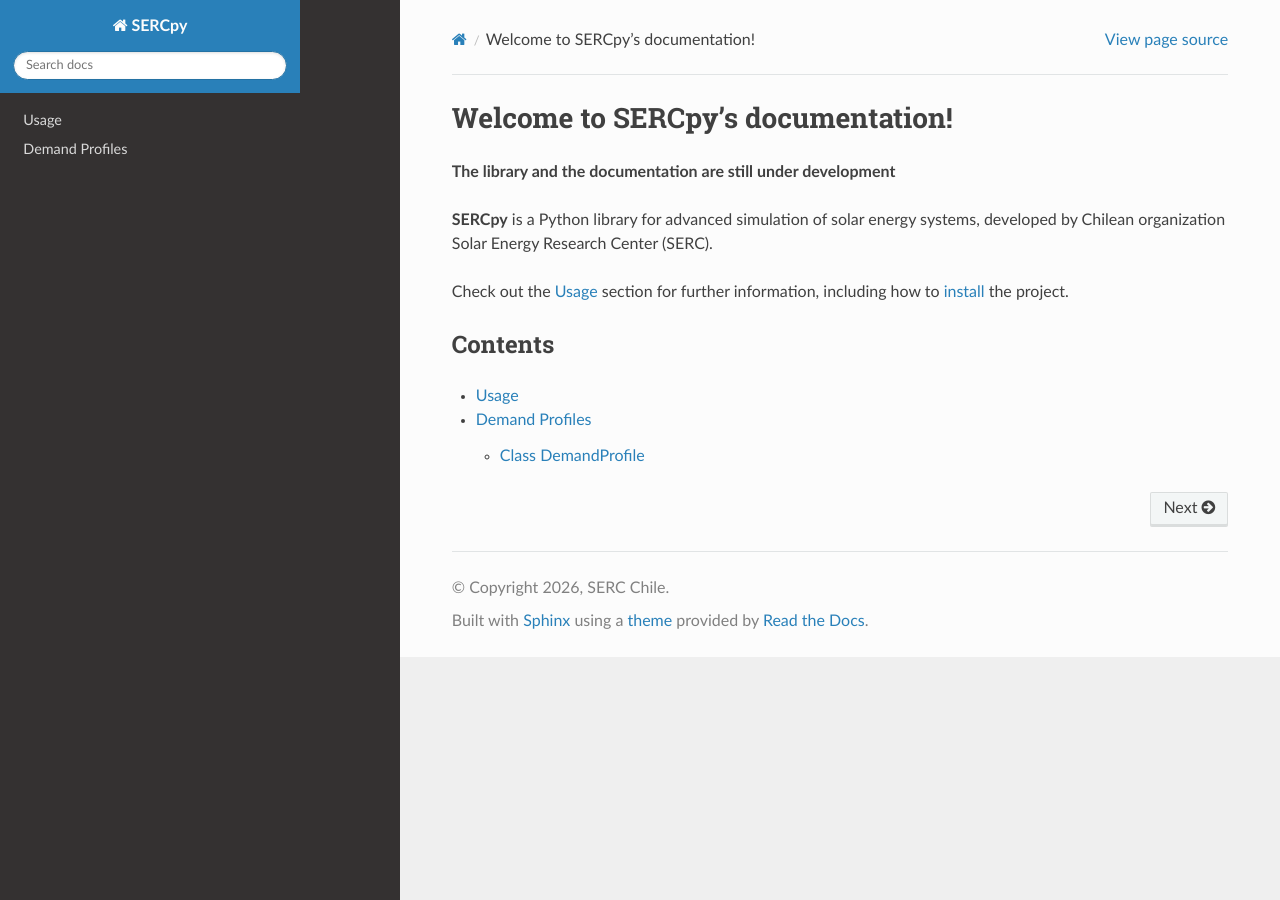
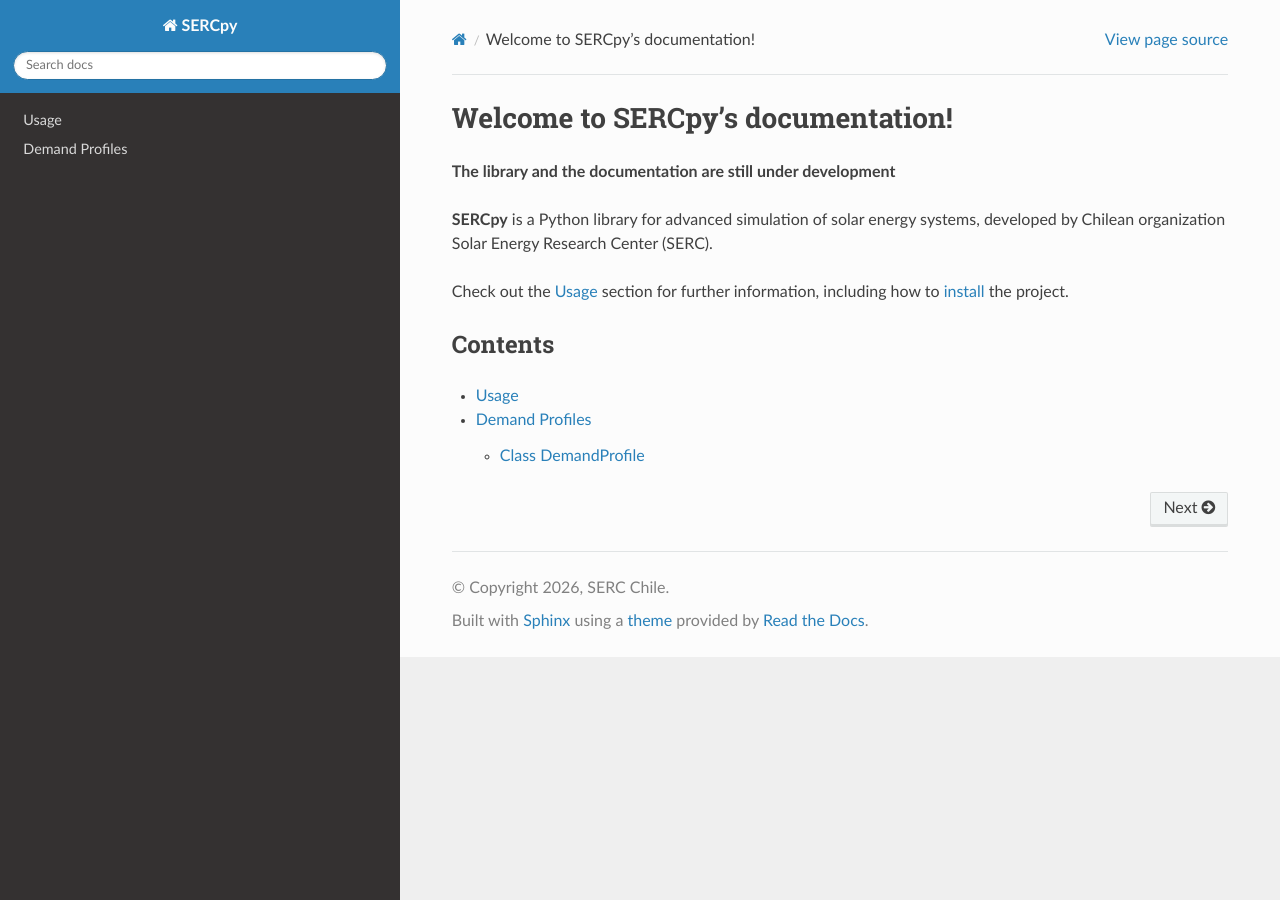
Before and after one commit to serc-chile/SERCpy, a Sphinx documentation site: the page built from docs/source/index.rst, in a window 1280 px wide. Built offline with Sphinx 7.4.7 and the Read the Docs theme 3.1.0, drawn with Linux system fonts in a browser that asks for light colours; pages that are not in the unit, such as notebooks, are missing from menus.

Commit message:
Update custom.css

```diff
--- a/docs/source/_static/custom.css
+++ b/docs/source/_static/custom.css
@@ -36,6 +36,15 @@ dl.field-list > dd > ul.simple > li {
     width: 400px;
 }
 
+.wy-side-nav-search {
+    width: 400px;
+}
+
+.wy-side-scroll {
+    width: 400px;
+    overflow-y: auto;
+}
+
 .wy-menu-vertical {
     width: auto;
 }
@@ -44,16 +53,14 @@ dl.field-list > dd > ul.simple > li {
     margin-left: 400px;
 }
 
-/* Let long, underscore-heavy method names wrap onto a new line
-   instead of being clipped at the sidebar's edge */
+/* Let long, underscore-heavy method names wrap instead of being clipped */
 .wy-menu-vertical a {
     overflow-wrap: break-word;
     word-break: break-word;
     white-space: normal;
 }
 
-/* Widen the main content column (it's capped at 800px and centered
-   by default, leaving a lot of unused space on wide screens) */
+/* Widen the main content column */
 .wy-nav-content {
     max-width: 1100px;
 }
```
